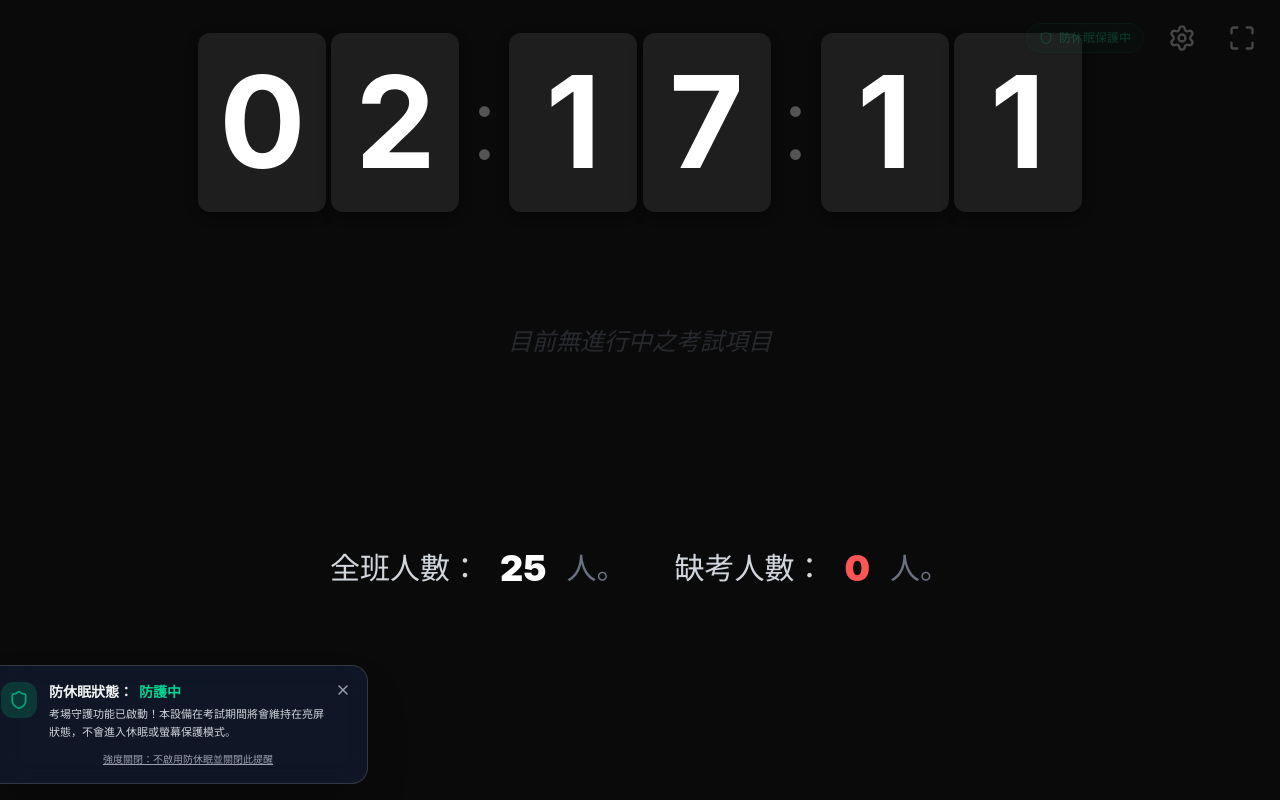
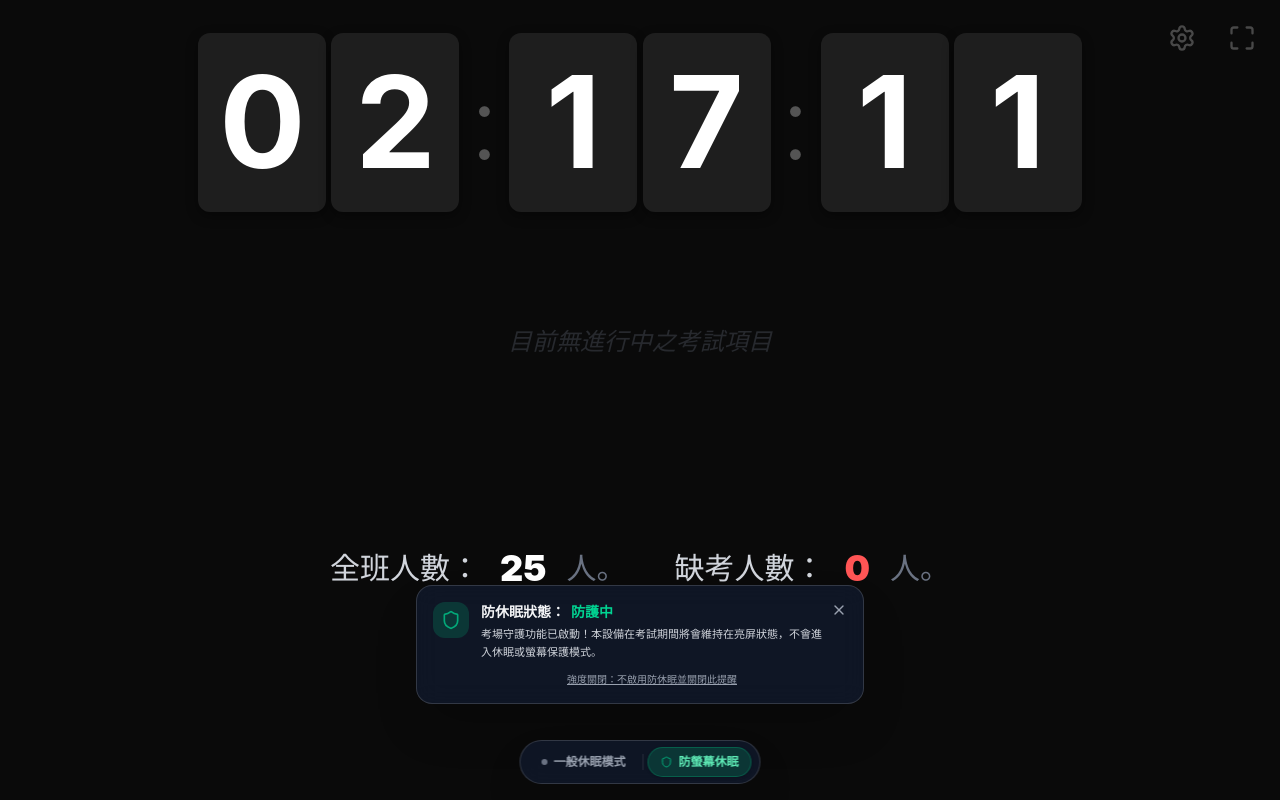
Before and after one commit to doora0622-svg/-, a React (Vite) app: page / in a window 1280 px wide. Built offline with nearby package versions, Linux system fonts and the light colour scheme.

Commit message:
feat: Remove redundant wake lock button logic
The wake lock toggle button and its associated error handling and descriptive text have been removed. This simplifies the UI and removes logic that was either redundant or handled elsewhere.

```diff
--- a/src/App.tsx
+++ b/src/App.tsx
@@ -323,42 +323,6 @@ export default function App() {
 
       {/* 頂部按鈕：設定與全螢幕 */}
       <div className="absolute top-4 right-4 z-50 flex items-center space-x-4 opacity-25 hover:opacity-100 transition-opacity">
-        <div
-          onClick={handleWakeLockToggle}
-          className={`flex items-center space-x-1.5 px-3 py-1.5 rounded-full text-xs font-medium cursor-pointer backdrop-blur-md border transition-all ${
-            wakeLockActive
-              ? 'bg-emerald-500/10 text-emerald-400 border-emerald-500/20'
-              : wakeLockError === 'permission'
-                ? 'bg-rose-500/10 text-rose-400 border-rose-500/20 hover:bg-rose-500/20'
-                : wakeLockError === 'not-supported'
-                  ? 'bg-zinc-500/10 text-zinc-400 border-zinc-500/20'
-                  : 'bg-amber-500/10 text-amber-400 border-amber-500/20 hover:bg-amber-500/20'
-          }`}
-          title={
-            wakeLockActive
-              ? "防螢幕休眠鎖定中，設備將維持在亮屏狀態"
-              : wakeLockError === 'permission'
-                ? "目前處於內嵌預覽視窗，權限受限。請點擊右上角「在新分頁開啟」以順利啟用防休眠功能"
-                : wakeLockError === 'not-supported'
-                  ? "此設備瀏覽器不支援螢幕喚醒鎖定 API"
-                  : "防螢幕休眠未啟用，點擊啟用防休眠保護"
-          }
-        >
-          {wakeLockActive ? (
-            <Shield size={14} className="animate-pulse text-emerald-400" />
-          ) : (
-            <ShieldAlert size={14} className={wakeLockError === 'permission' ? "text-rose-400" : "text-amber-400"} />
-          )}
-          <span className="hidden sm:inline">
-            {wakeLockActive
-              ? '防休眠保護中'
-              : wakeLockError === 'permission'
-                ? '防休眠受限 (請點右上在新分頁開啟)'
-                : wakeLockError === 'not-supported'
-                  ? '不支援防休眠'
-                  : '未啟用防休眠'}
-          </span>
-        </div>
         <button onClick={() => setShowSettings(!showSettings)} className="p-2 hover:bg-white/10 rounded-full cursor-pointer text-white">
           <Settings size={28} />
         </button>
@@ -719,9 +683,9 @@ export default function App() {
         )}
       </AnimatePresence>
 
-      {/* 畫面右下防休眠提醒與新分頁導引 */}
+      {/* 畫面下方中間防休眠提醒與新分頁導引 */}
       {settings.enableWakeLock !== false && (
-        <div className="absolute bottom-4 right-4 z-40 max-w-xs md:max-w-sm bg-gray-900/90 backdrop-blur-md border border-white/15 rounded-2xl p-4 pr-10 shadow-2xl text-white transition-all duration-300 hover:border-white/20 relative">
+        <div className="absolute bottom-24 left-1/2 -translate-x-1/2 z-40 w-[calc(100%-2rem)] max-w-sm md:max-w-md bg-gray-900/90 backdrop-blur-md border border-white/15 rounded-2xl p-4 pr-10 shadow-2xl text-white transition-all duration-300 hover:border-white/20 relative">
           <button
             onClick={() => {
               setSettings(prev => ({ ...prev, enableWakeLock: false }));
@@ -810,6 +774,41 @@ export default function App() {
           </div>
         </div>
       )}
+
+      {/* 畫面下方中間的「休眠模式」與「防休眠模式」切換按鈕區 */}
+      <div className="absolute bottom-4 left-1/2 -translate-x-1/2 z-40 bg-gray-900/90 backdrop-blur-md border border-white/15 px-2 py-1.5 rounded-full shadow-2xl flex items-center space-x-1 select-none">
+        <button
+          onClick={() => {
+            setSettings(prev => ({ ...prev, enableWakeLock: false }));
+            releaseWakeLock();
+          }}
+          className={`px-3 py-1.5 rounded-full text-xs font-semibold flex items-center gap-1.5 transition-all cursor-pointer ${
+            !wakeLockActive
+              ? 'bg-amber-500/20 text-amber-300 border border-amber-500/30'
+              : 'text-gray-400 hover:text-white hover:bg-white/5 border border-transparent'
+          }`}
+        >
+          <div className={`w-1.5 h-1.5 rounded-full ${!wakeLockActive ? 'bg-amber-400 animate-pulse' : 'bg-gray-500'}`} />
+          <span>一般休眠模式</span>
+        </button>
+
+        <span className="w-[1px] h-4 bg-white/10" />
+
+        <button
+          onClick={() => {
+            setSettings(prev => ({ ...prev, enableWakeLock: true }));
+            requestWakeLock(true);
+          }}
+          className={`px-3 py-1.5 rounded-full text-xs font-semibold flex items-center gap-1.5 transition-all cursor-pointer ${
+            wakeLockActive
+              ? 'bg-emerald-500/20 text-emerald-300 border border-emerald-500/30 font-bold shadow'
+              : 'text-gray-400 hover:text-white hover:bg-white/5 border border-transparent'
+          }`}
+        >
+          <Shield size={12} className={wakeLockActive ? "text-emerald-400 animate-pulse" : "text-gray-400"} />
+          <span>防螢幕休眠</span>
+        </button>
+      </div>
     </div>
   );
 }
```
